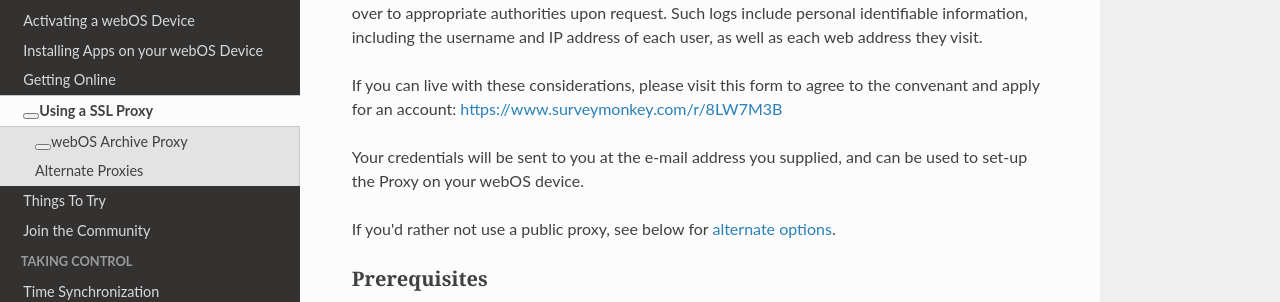
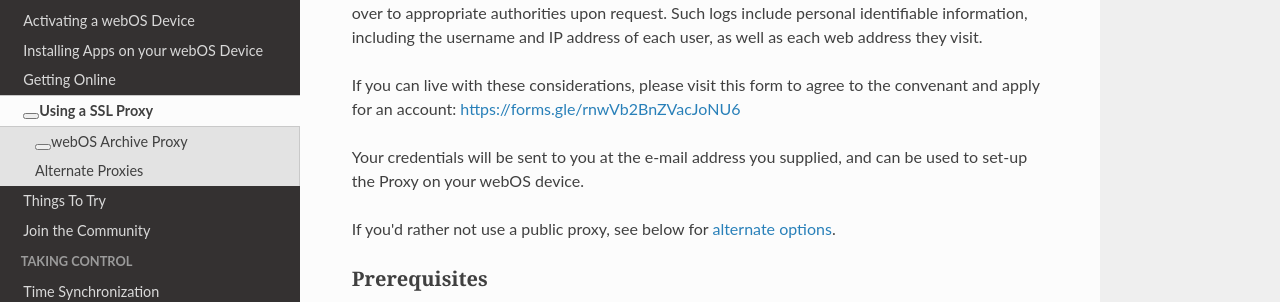
Before and after one commit to webOSArchive/webos-docs, an MkDocs documentation site: the page built from docs/proxysetup.md, in a window 1280 px wide and 900 px high, scrolled down 509 px. Shown: the part 161-463 px from the top of the window. Built offline with MkDocs 1.6.1, drawn with Linux system fonts in a browser that asks for light colours; nearby versions of some CDN libraries; some web fonts are replaced; library files that are not in the unit come from our copies; part of the change alters nothing that is shown.

Commit message:
update survey link

```diff
--- a/docs/proxysetup.md
+++ b/docs/proxysetup.md
@@ -11,7 +11,7 @@ The webOS Archive Proxy is a service offered to legacy webOS device users who ag
 The provider of this Proxy makes no warranty of service level, security or privacy, and provides no indemnification for its users. In fact, the service keeps logs by default, which will be readily turned over to appropriate authorities upon request. Such logs include personal identifiable information, including the username and IP address of each user, as well as each web address they visit.
 
 If you can live with these considerations, please visit this form to agree to the convenant and apply for an account:
-<a href="https://www.surveymonkey.com/r/8LW7M3B" target="_blank">https://www.surveymonkey.com/r/8LW7M3B</a>
+<a href="https://forms.gle/rnwVb2BnZVacJoNU6" target="_blank">https://forms.gle/rnwVb2BnZVacJoNU6</a>
 
 Your credentials will be sent to you at the e-mail address you supplied, and can be used to set-up the Proxy on your webOS device.
 
```
